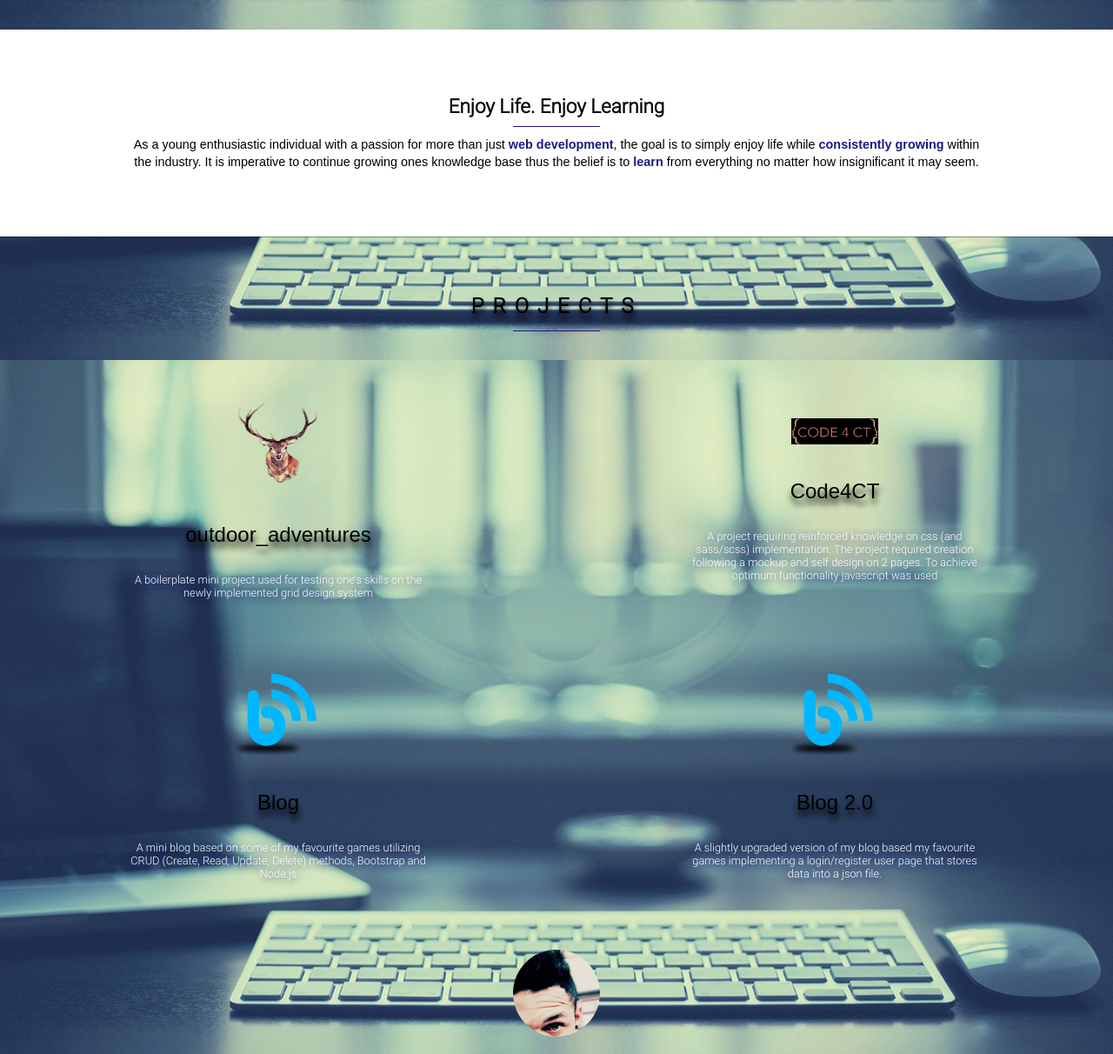
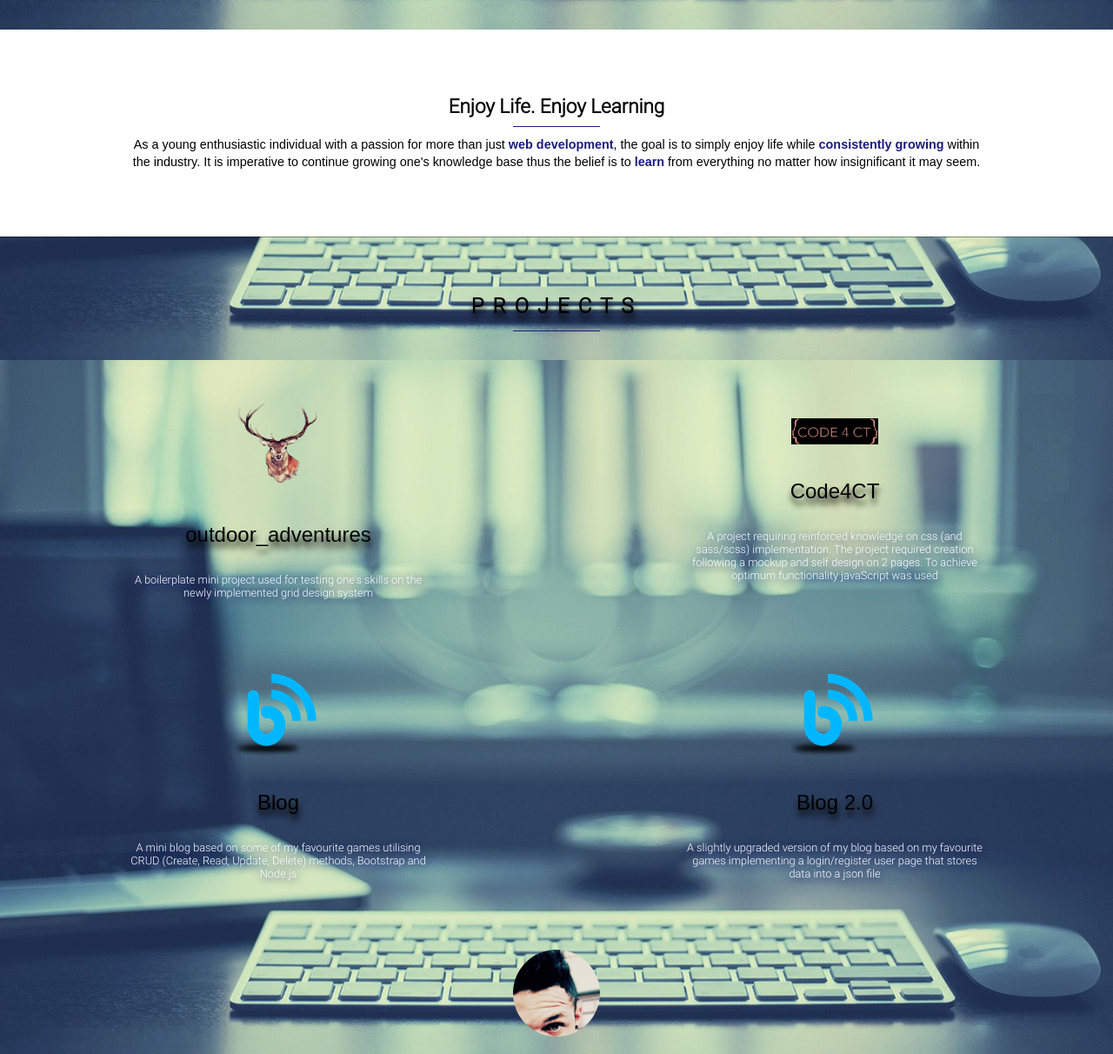
Before and after one commit to miguelxjacobs/the_profile, a plain HTML site: page index.html in a window 1280 px wide. Shown: the part 766-1978 px from the top of the page at 87% size. Drawn offline with Linux system fonts and the light colour scheme.

Commit message:
Add files via upload

```diff
--- a/index.html
+++ b/index.html
@@ -190,7 +190,7 @@
         </h3>
         <hr>
         <p>
-            As a young enthusiastic individual with a passion for more than just <strong>web development</strong>, the goal is to simply enjoy life while <strong>consistently growing</strong> within the industry. It is imperative to continue growing ones knowledge base thus the belief is to <strong>learn</strong> from everything no matter how insignificant it may seem.
+            As a young enthusiastic individual with a passion for more than just <strong>web development</strong>, the goal is to simply enjoy life while <strong>consistently growing</strong> within the industry. It is imperative to continue growing one's knowledge base thus the belief is to <strong>learn</strong> from everything no matter how insignificant it may seem.
         </p>
     </section>
 
@@ -236,7 +236,7 @@
             </section>
             <section class="about">
                 <p>
-                    A project requiring reinforced knowledge on css (and sass/scss) implementation. The project required creation following a mockup and self design on 2 pages. To achieve optimum functionality javascript was used
+                    A project requiring reinforced knowledge on css (and sass/scss) implementation. The project required creation following a mockup and self design on 2 pages. To achieve optimum functionality javaScript was used
                 </p>
             </section>
         </div>
@@ -257,7 +257,7 @@
             </section>
             <section class="about">
                 <p>
-                    A mini blog based on some of my favourite games utilizing CRUD (Create, Read, Update, Delete) methods, Bootstrap and Node.js
+                    A mini blog based on some of my favourite games utilising CRUD (Create, Read, Update, Delete) methods, Bootstrap and Node.js
                 </p>
             </section>
         </div>
@@ -278,7 +278,7 @@
             </section>
             <section class="about">
                 <p>
-                    A slightly upgraded version of my blog based my favourite games implementing a login/register user page that stores data into a json file.
+                    A slightly upgraded version of my blog based on my favourite games implementing a login/register user page that stores data into a json file
                 </p>
             </section>
         </div>
```
